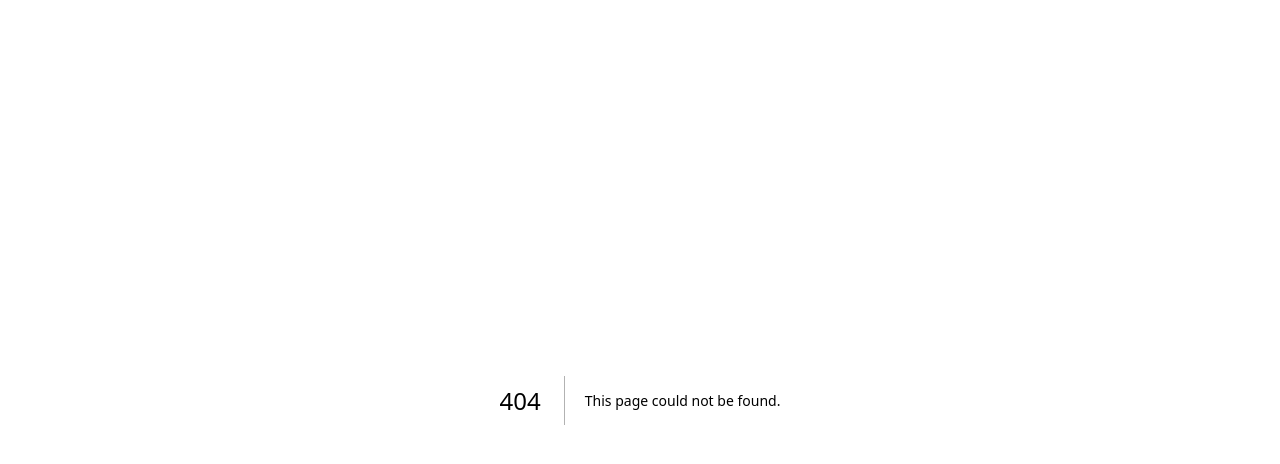
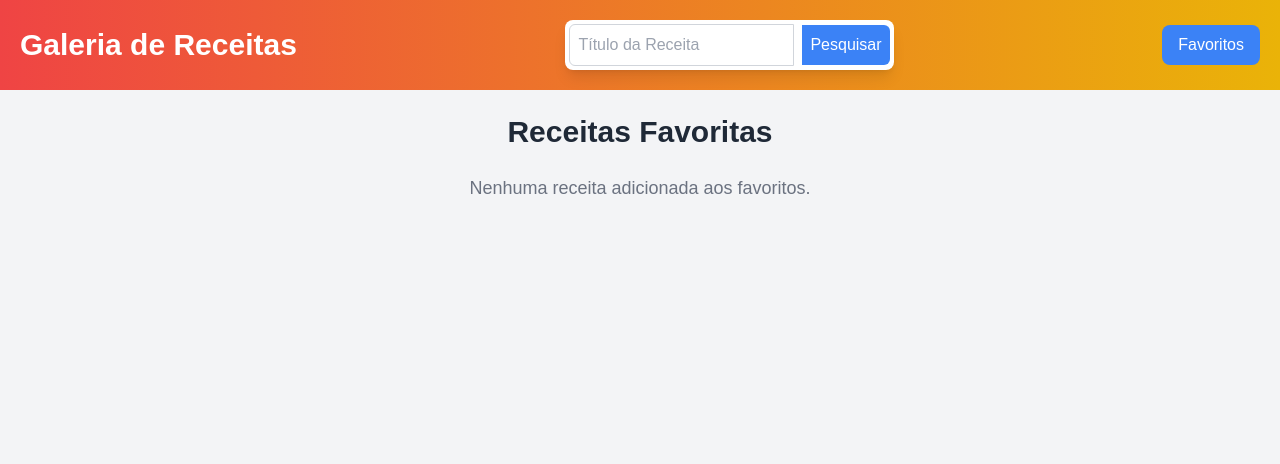
Before and after one commit to Joyce8900/web-project, a Next.js app: page /favoritos in a window 1280 px wide. Before the commit this address had no page. Shown: the top 464 px of the page. Built offline with nearby package versions, Linux system fonts and the light colour scheme.

Commit message:
Add:favoritos

```diff
--- /dev/null
+++ b/src/app/components/FavoriteContext.js
@@ -0,0 +1,27 @@
+"use client";
+
+import React, { createContext, useState, useContext } from "react";
+
+const FavoriteContext = createContext();
+
+export const FavoriteProvider = ({ children }) => {
+  const [favorites, setFavorites] = useState([]);
+
+  const addFavorite = (recipe) => {
+    if (!favorites.some((fav) => fav.idMeal === recipe.idMeal)) {
+      setFavorites([...favorites, recipe]);
+    }
+  };
+
+  const removeFavorite = (idMeal) => {
+    setFavorites(favorites.filter((fav) => fav.idMeal !== idMeal));
+  };
+
+  return (
+    <FavoriteContext.Provider value={{ favorites, addFavorite, removeFavorite }}>
+      {children}
+    </FavoriteContext.Provider>
+  );
+};
+
+export const useFavorites = () => useContext(FavoriteContext);
--- a/src/app/components/navBar.js
+++ b/src/app/components/navBar.js
@@ -1,13 +1,17 @@
+import Link from "next/link";
 import ProductForm from '../productsSearch/page';
 import { GaleriaReceitas } from '../galeriaReceitas/page';
 
-
-export default function NavBar({submit }) {
-    return (
-        <div className="p-5 bg-gradient-to-r from-red-500 to-yellow-500 text-white flex justify-between items-center">
-            <GaleriaReceitas/>
-            <ProductForm onSearchSubmit={submit} />
-            <h1 className="text-3xl font-bold">. . .</h1>
-        </div>
-    );
+export default function NavBar({ submit }) {
+  return (
+    <div className="p-5 bg-gradient-to-r from-red-500 to-yellow-500 text-white flex justify-between items-center">
+      <GaleriaReceitas />
+      <ProductForm onSearchSubmit={submit} />
+      <Link href="/favoritos">
+        <button className="bg-blue-500 text-white px-4 py-2 rounded-lg hover:bg-blue-600">
+          Favoritos
+        </button>
+      </Link>
+    </div>
+  );
 }
--- a/src/app/components/productCard.js
+++ b/src/app/components/productCard.js
@@ -1,21 +1,45 @@
-import { useRouter } from 'next/navigation';
+"use client";
+
+import { useRouter } from "next/navigation";
+import { useFavorites } from "./FavoriteContext";
 
 export default function ProductCard({ meal }) {
   const router = useRouter();
+  const { addFavorite, removeFavorite, favorites } = useFavorites();
 
   const handleClick = () => {
     router.push(`/productDetail?id=${meal.idMeal}`);
   };
 
+  const isFavorite = favorites.some((fav) => fav.idMeal === meal.idMeal);
+
   return (
-    <div
-      key={meal.idMeal}
-      className="max-w-xs bg-white p-4 rounded-lg shadow-lg cursor-pointer"
-      onClick={handleClick}
-    >
-      <img src={meal.strMealThumb} alt={meal.strMeal} className="w-full rounded-lg" />
-      <h3 className="text-xl font-semibold mt-3">{meal.strMeal}</h3>
-      <p className="text-gray-600 text-sm">{meal.strCategory} - {meal.strArea}</p>
+    <div className="max-w-xs bg-white p-4 rounded-lg shadow-lg flex flex-col justify-between h-full">
+      {/* Área clicável que leva aos detalhes */}
+      <div className="cursor-pointer" onClick={handleClick}>
+        <img
+          src={meal.strMealThumb}
+          alt={meal.strMeal}
+          className="w-full rounded-lg"
+        />
+        <h3 className="text-xl font-semibold mt-3">{meal.strMeal}</h3>
+        <p className="text-gray-600 text-sm">
+          {meal.strCategory} - {meal.strArea}
+        </p>
+      </div>
+      {/* Botão para adicionar/remover favoritos */}
+      <button
+        onClick={() =>
+          isFavorite ? removeFavorite(meal.idMeal) : addFavorite(meal)
+        }
+        className={`mt-4 px-4 py-2 rounded-lg text-white w-full ${
+          isFavorite
+            ? "bg-red-500 hover:bg-red-600" // Estilo para remover
+            : "bg-green-500 hover:bg-green-600" // Estilo para adicionar
+        }`}
+      >
+        {isFavorite ? "Remover dos Favoritos" : "Adicionar aos Favoritos"}
+      </button>
     </div>
   );
 }
--- /dev/null
+++ b/src/app/favoritos/page.js
@@ -0,0 +1,53 @@
+"use client";
+
+import { useFavorites } from "../components/FavoriteContext"; // Importação do contexto de favoritos
+import NavBar from "../components/navBar"; // Importa a NavBar
+
+export default function FavoritesPage() {
+  const { favorites, removeFavorite } = useFavorites(); // Hook para acessar e remover favoritos
+
+  return (
+    <div>
+      <NavBar /> {/* Mantém a navbar no topo */}
+      <div className="min-h-screen bg-gray-100 p-6 flex flex-col items-center">
+        <h1 className="text-3xl font-bold text-gray-800 mb-6">
+          Receitas Favoritas
+        </h1>
+
+        {favorites.length === 0 ? (
+          <p className="text-gray-500 text-lg">Nenhuma receita adicionada aos favoritos.</p>
+        ) : (
+          <div className="grid grid-cols-1 md:grid-cols-2 lg:grid-cols-3 gap-4">
+            {favorites.map((recipe) => (
+              <div
+                key={recipe.idMeal}
+                className="max-w-sm bg-white shadow-lg rounded-lg overflow-hidden"
+              >
+                {/* Imagem da Receita */}
+                <img
+                  src={recipe.strMealThumb}
+                  alt={recipe.strMeal}
+                  className="w-full h-48 object-cover"
+                />
+                {/* Detalhes da Receita */}
+                <div className="p-4">
+                  <h2 className="text-xl font-bold">{recipe.strMeal}</h2>
+                  <p className="text-gray-500">{recipe.strCategory}</p>
+                </div>
+                {/* Botão para remover dos favoritos */}
+                <div className="p-4 flex justify-center">
+                  <button
+                    onClick={() => removeFavorite(recipe.idMeal)} // Remove o item dos favoritos
+                    className="px-4 py-2 bg-red-500 text-white rounded-lg hover:bg-red-600"
+                  >
+                    Remover dos Favoritos
+                  </button>
+                </div>
+              </div>
+            ))}
+          </div>
+        )}
+      </div>
+    </div>
+  );
+}
--- a/src/app/layout.js
+++ b/src/app/layout.js
@@ -1,5 +1,6 @@
 import { Geist, Geist_Mono } from "next/font/google";
 import "./globals.css";
+import { FavoriteProvider } from "./components/FavoriteContext";
 
 const geistSans = Geist({
   variable: "--font-geist-sans",
@@ -19,10 +20,8 @@ export const metadata = {
 export default function RootLayout({ children }) {
   return (
     <html lang="en">
-      <body
-        className={`${geistSans.variable} ${geistMono.variable} antialiased`}
-      >
-        {children}
+      <body>
+        <FavoriteProvider>{children}</FavoriteProvider>
       </body>
     </html>
   );
--- a/src/app/productDetail/page.js
+++ b/src/app/productDetail/page.js
@@ -1,60 +1,68 @@
 "use client";
 
-import { useSearchParams } from 'next/navigation';
-import { useEffect, useState } from 'react';
-import Link from 'next/link';
-import NavBar from '../components/navBar';
-
+import { useSearchParams } from "next/navigation";
+import { useEffect, useState } from "react";
+import NavBar from "../components/navBar";
+import { useFavorites } from "../components/FavoriteContext"; // Importação do contexto de favoritos
 
 export default function ProductDetails() {
   const searchParams = useSearchParams();
-  const id = searchParams.get('id');
-  const [product, setProduct] = useState(null);
+  const id = searchParams.get("id"); // Obtém o ID do produto da URL
+  const [product, setProduct] = useState(null); // Estado para armazenar o produto
+  const { favorites, addFavorite, removeFavorite } = useFavorites(); // Hook para gerenciar favoritos
 
+  // Verifica se o produto atual já está nos favoritos
+  const isFavorited = favorites.some((fav) => fav.idMeal === id);
 
-
-  const handleSearchSubmit = (query) => {
-    setSearchQuery(query)
-    setIsSearch(true)
-  }
   useEffect(() => {
     async function fetchData() {
       if (id) {
-        const res = await fetch(`https://www.themealdb.com/api/json/v1/1/lookup.php?i=${id}`);
+        const res = await fetch(
+          `https://www.themealdb.com/api/json/v1/1/lookup.php?i=${id}`
+        );
         const data = await res.json();
-        setProduct(data.meals[0]);
+        setProduct(data.meals[0]); // Define o produto no estado
       }
     }
     fetchData();
   }, [id]);
 
+  // Renderização enquanto o produto está sendo carregado
   if (!product) {
-    return <p className="text-center text-gray-500 text-xl mt-20">Carregando...</p>;
+    return (
+      <p className="text-center text-gray-500 text-xl mt-20">Carregando...</p>
+    );
   }
 
+  // Renderização do componente
   return (
     <div>
       <NavBar />
       <div className="min-h-screen bg-gray-100 p-6 flex flex-col items-center">
         <div className="max-w-3xl bg-white shadow-lg rounded-lg overflow-hidden">
+          {/* Imagem do produto */}
           <img
             src={product.strMealThumb}
             alt={product.strMeal}
             className="w-full h-80 object-cover"
           />
           <div className="p-6">
+            {/* Nome do prato */}
             <h1 className="text-3xl font-bold text-gray-800 mb-4">
               {product.strMeal}
             </h1>
+            {/* Categoria e Área */}
             <p className="text-gray-600 text-lg">
               <strong>Categoria:</strong> {product.strCategory}
             </p>
             <p className="text-gray-600 text-lg">
               <strong>Área:</strong> {product.strArea}
             </p>
+            {/* Instruções */}
             <p className="text-gray-700 text-md mt-4 leading-relaxed">
               {product.strInstructions}
             </p>
+            {/* Vídeo do YouTube */}
             <div className="mt-6 flex justify-center">
               <iframe
                 width="560"
@@ -67,9 +75,26 @@ export default function ProductDetails() {
                 allowFullScreen
               ></iframe>
             </div>
+            {/* Botão de Favoritos */}
+            <div className="mt-6 flex justify-center">
+              <button
+                onClick={() =>
+                  isFavorited
+                    ? removeFavorite(product.idMeal) // Remove dos favoritos
+                    : addFavorite(product) // Adiciona aos favoritos
+                }
+                className={`px-4 py-2 rounded-lg text-white ${
+                  isFavorited
+                    ? "bg-red-500 hover:bg-red-600" // Estilo para remover
+                    : "bg-green-500 hover:bg-green-600" // Estilo para adicionar
+                }`}
+              >
+                {isFavorited ? "Remover dos Favoritos" : "Adicionar aos Favoritos"}
+              </button>
+            </div>
           </div>
         </div>
       </div>
     </div>
-  )
+  );
 }
```
